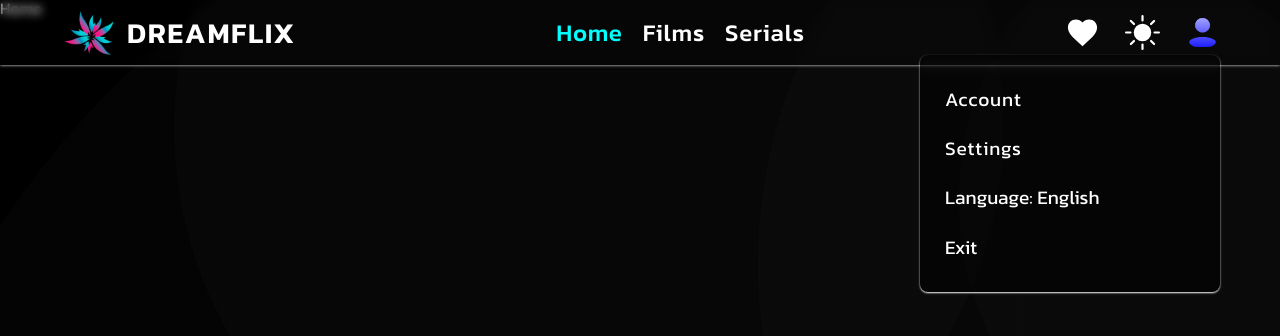
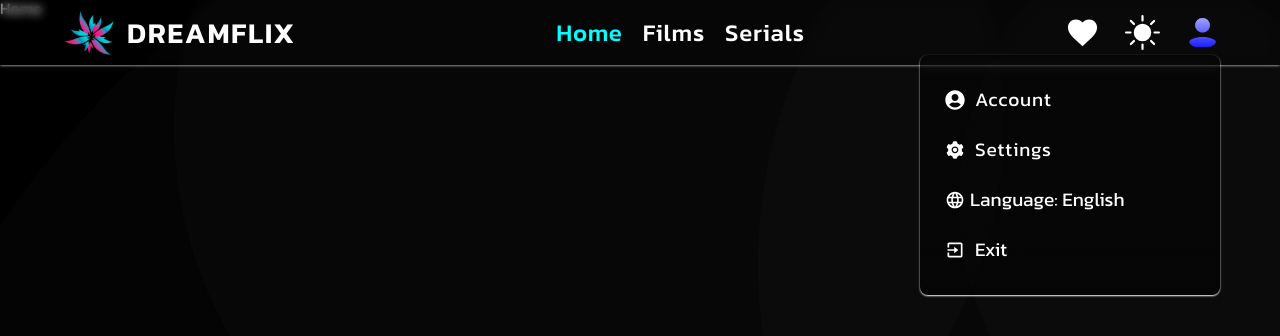
Before and after one commit to blackheart7565/dream-flix, a React (Vite) app in the folder client/: page / in a window 1280 px wide. Both pictures are taken after a click on the button 1202 px from the left and 32 px from the top of the page. Shown: the top 336 px of the page. Built offline with nearby package versions, Linux system fonts and the light colour scheme.

Commit message:
feat: add icons to profile dropdown

```diff
--- a/client/src/components/UI/ProfileDropDown/ButtonDropDownItem.tsx
+++ b/client/src/components/UI/ProfileDropDown/ButtonDropDownItem.tsx
@@ -1,26 +1,36 @@
-import React from "react";
+import React, { ReactElement } from "react";
 import { Link } from "react-router-dom";
 
+import style from "./ProfileDropDown.module.scss";
+
 interface IButtonDropDownItemProps {
+	path?: string;
 	label: string;
+	icon?: ReactElement;
+	csNames?: string;
 	onButtonClick?: React.MouseEventHandler<HTMLButtonElement>;
-	path?: string;
-	csNames?: string;
 }
 
 export const ButtonDropDownItem: React.FC<IButtonDropDownItemProps> = ({
+	path,
 	label,
-	path,
+	icon,
 	csNames,
 	onButtonClick,
 }): JSX.Element => {
 	return (
 		path ? (
 			<Link to={path} className={csNames}>
+				{icon && (
+					<span className={style.iconContainer}>{icon}</span>
+				)}
 				<span>{label}</span>
 			</Link>
 		) : (
 			<button className={csNames} onClick={onButtonClick}>
+				{icon && (
+					<span className={style.iconContainer}>{icon}</span>
+				)}
 				<span>{label}</span>
 			</button>
 		)
--- a/client/src/components/UI/ProfileDropDown/DropDownSubmenu.tsx
+++ b/client/src/components/UI/ProfileDropDown/DropDownSubmenu.tsx
@@ -1,4 +1,4 @@
-import React, { useState } from "react";
+import React, { ReactElement, useState } from "react";
 import classNames from "classnames";
 import { CgArrowLeft } from "react-icons/cg";
 
@@ -11,16 +11,19 @@ export interface ISubmenuList {
 	id: number;
 	label: string;
 	path?: string;
+	icon?: ReactElement;
 	onButtonClick?: React.MouseEventHandler<HTMLButtonElement>;
 }
 
 interface IDropDownSubmenuProps {
 	label: string;
+	icon?: ReactElement;
 	submenu: ISubmenuList[];
 }
 
 export const DropDownSubmenu: React.FC<IDropDownSubmenuProps> = ({
 	label,
+	icon,
 	submenu,
 }): JSX.Element => {
 	const [isOpenSubmenu, setIsOpenSubmenu] = useState<boolean>(false);
@@ -33,6 +36,9 @@ export const DropDownSubmenu: React.FC<IDropDownSubmenuProps> = ({
 				className={classNames(style.submenuBtn, style.buttonItem)}
 				onClick={handleOpenSubmenu}
 			>
+				{icon && (
+					<span className={style.iconContainer}>{icon}</span>
+				)}
 				<span>{label}</span>
 			</button>
 
@@ -56,6 +62,7 @@ export const DropDownSubmenu: React.FC<IDropDownSubmenuProps> = ({
 								key={item.id}
 								path={item.path ? item.path : ""}
 								label={item.label}
+								icon={item.icon}
 								onButtonClick={item.onButtonClick}
 								csNames={classNames(style.submenuItem, style.buttonItem)}
 							/>
--- a/client/src/components/UI/ProfileDropDown/ProfileDropDown.module.scss
+++ b/client/src/components/UI/ProfileDropDown/ProfileDropDown.module.scss
@@ -1,4 +1,3 @@
-
 .profileDropdown {
 	position: relative;
 
@@ -28,6 +27,9 @@
 			gap: 15px;
 
 			.buttonItem {
+				display: flex;
+				align-items: center;
+				gap: 10px;
 				width: 100%;
 				height: 100%;
 				padding: 15px;
@@ -58,11 +60,11 @@
 				height: auto;
 				line-height: 1.2rem;
 
-				.arrow {
-					display: inline-block;
-					width: 25px;
-					height: 25px;
-				}
+				// .arrow {
+				// 	display: inline-block;
+				// 	width: 25px;
+				// 	height: 25px;
+				// }
 			}
 
 			.submenuNav {
@@ -132,3 +134,9 @@
 		transition: color 0.3s ease-in-out;
 	}
 }
+
+.iconContainer {
+	display: inline-block;
+	width: 20px;
+	height: 20px;
+}
--- a/client/src/components/UI/ProfileDropDown/ProfileDropDownItem.tsx
+++ b/client/src/components/UI/ProfileDropDown/ProfileDropDownItem.tsx
@@ -21,6 +21,7 @@ export const ProfileDropDownItem: React.FC<IProfileDropDownItemProps> = ({
 				<ButtonDropDownItem
 					path={item.path ? item.path : ""}
 					label={item.label}
+					icon={item.icon}
 					onButtonClick={item.onButtonClick}
 					csNames={classNames(style.buttonDropDownItem, style.buttonItem)}
 				/>
@@ -28,6 +29,7 @@ export const ProfileDropDownItem: React.FC<IProfileDropDownItemProps> = ({
 				<DropDownSubmenu
 					label={item.label}
 					submenu={item.submenu!}
+					icon={item.icon}
 				/>
 			)}
 		</li>
--- a/client/src/hooks/useDropDownData.tsx
+++ b/client/src/hooks/useDropDownData.tsx
@@ -1,4 +1,4 @@
-import { ReactNode, useCallback, useMemo } from "react";
+import { ReactElement, useCallback, useMemo } from "react";
 import { FaUserCircle } from "react-icons/fa";
 import { AiFillSetting } from "react-icons/ai";
 import { MdLanguage } from "react-icons/md";
@@ -12,11 +12,13 @@ import { useLocalStorage } from "./useLocalStorage";
 import type { ISubmenuList } from "../components/UI/ProfileDropDown/DropDownSubmenu";
 import type { ILocalStorageLang } from "../types/localStorage";
 
+import style from "../components/UI/globalUI.module.scss";
+
 export interface IDropdownData {
 	id: number;
 	label: string;
 	path?: string;
-	icon?: ReactNode;
+	icon?: ReactElement;
 	onButtonClick?: React.MouseEventHandler<HTMLButtonElement>;
 	submenu?: ISubmenuList[];
 }
@@ -43,19 +45,19 @@ export const useDropDownData = (): IDropdownData[] => {
 			id: 1,
 			path: "/account",
 			label: translation[langType].useDropDown["main-menu"].account,
-			icon: <FaUserCircle />,
+			icon: <FaUserCircle className={style.icon} />,
 		},
 		{
 			id: 2,
 			path: "/settings",
 			label: translation[langType].useDropDown["main-menu"].settings,
-			icon: <AiFillSetting />,
+			icon: <AiFillSetting className={style.icon} />,
 		},
 		{
 			id: 3,
 			path: "",
 			label: `${translation[langType].useDropDown["main-menu"].lang}: ${language.lang.name}`,
-			icon: <MdLanguage />,
+			icon: <MdLanguage className={style.icon} />,
 			submenu: [
 				{
 					id: 1,
@@ -73,7 +75,7 @@ export const useDropDownData = (): IDropdownData[] => {
 			id: 4,
 			path: "",
 			label: translation[langType].useDropDown["main-menu"].exit,
-			icon: <BiExit />,
+			icon: <BiExit className={style.icon} />,
 			onButtonClick: (): void => {
 				console.log("Logout account success!");
 			}
```
